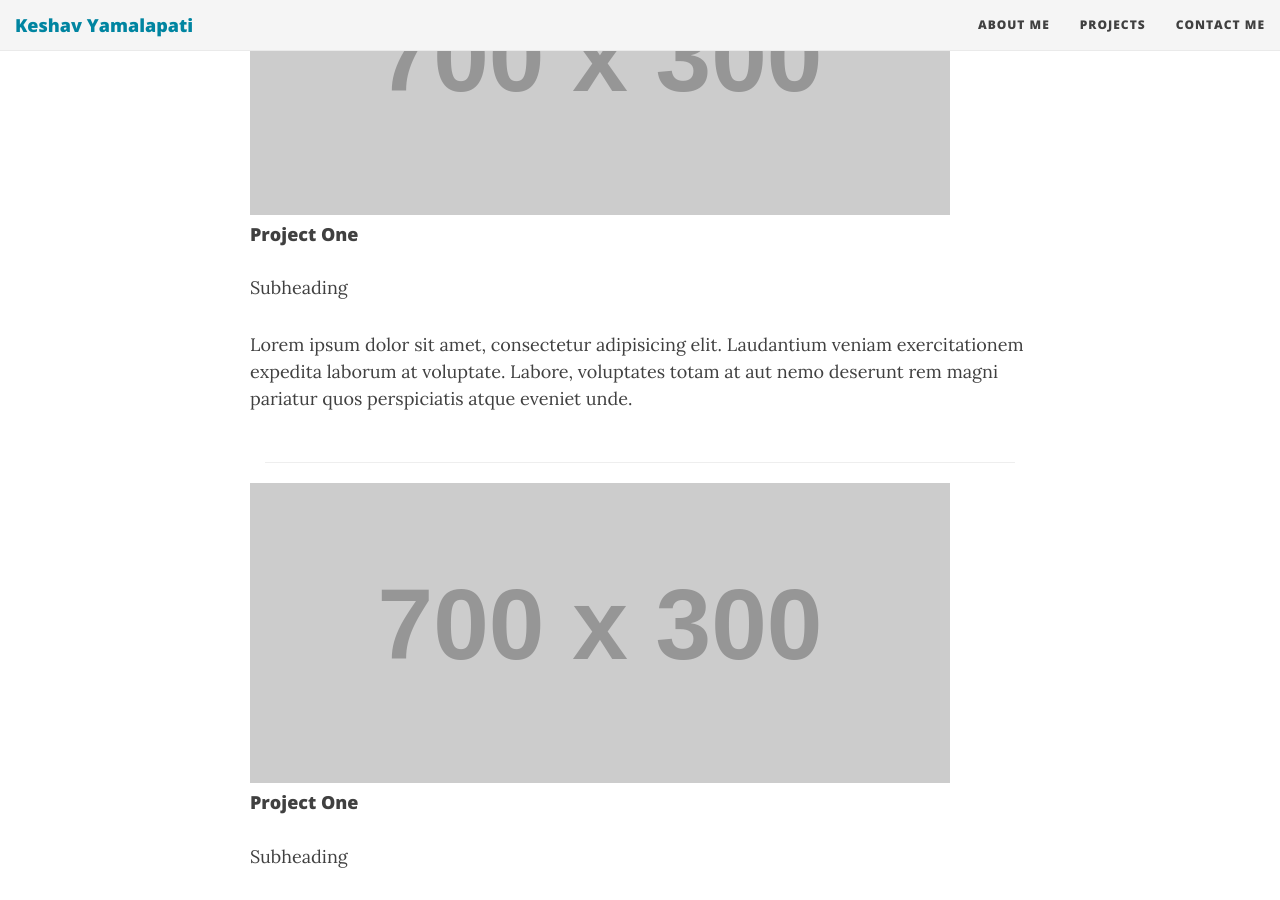
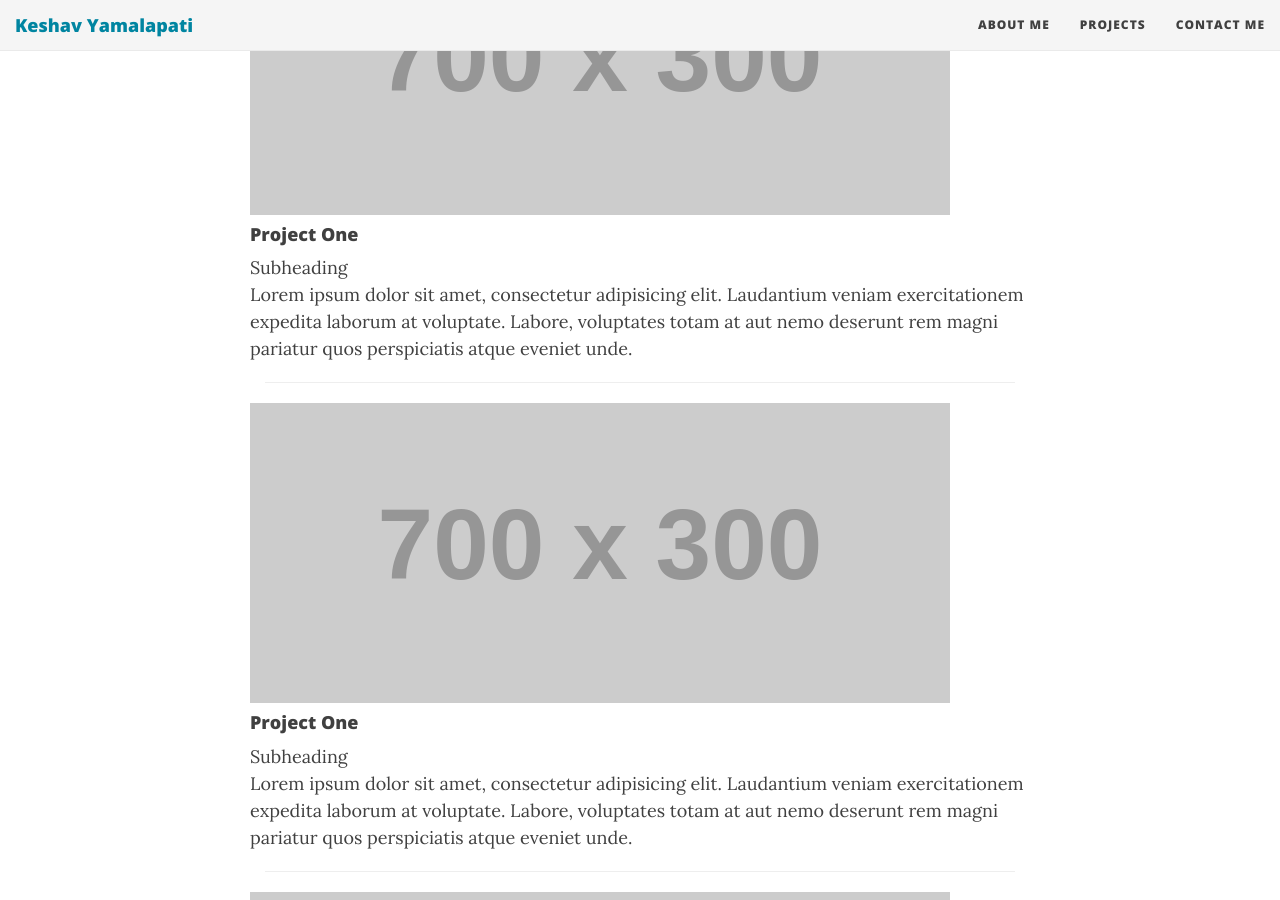
Before and after one commit to ykeshav/ykeshav.github.io, a Jekyll site: the page built from projects.html, in a window 1280 px wide and 900 px high, scrolled down 387 px. Built offline with Jekyll 4.4.1, drawn with Linux system fonts in a browser that asks for light colours; nearby versions of some CDN libraries.

Commit message:
removed margins for each project div

```diff
--- a/projects.html
+++ b/projects.html
@@ -10,8 +10,8 @@
     <img class="img-responsive" src="http://placehold.it/700x300" alt="">
   </a>
   <h4>Project One</h4>
-  <p>Subheading</p>
-  <p>Lorem ipsum dolor sit amet, consectetur adipisicing elit. Laudantium veniam exercitationem expedita laborum at
+  <p style="margin: 0px; !important;">Subheading</p>
+  <p style="margin: 0px; !important;">Lorem ipsum dolor sit amet, consectetur adipisicing elit. Laudantium veniam exercitationem expedita laborum at
     voluptate. Labore, voluptates totam at aut nemo deserunt rem magni pariatur quos perspiciatis atque eveniet
     unde.</p>
 </div>
@@ -24,8 +24,8 @@
     <img class="img-responsive" src="http://placehold.it/700x300" alt="">
   </a>
   <h4>Project One</h4>
-  <p>Subheading</p>
-  <p>Lorem ipsum dolor sit amet, consectetur adipisicing elit. Laudantium veniam exercitationem expedita laborum at
+  <p style="margin: 0px; !important;">Subheading</p>
+  <p style="margin: 0px; !important;">Lorem ipsum dolor sit amet, consectetur adipisicing elit. Laudantium veniam exercitationem expedita laborum at
     voluptate. Labore, voluptates totam at aut nemo deserunt rem magni pariatur quos perspiciatis atque eveniet
     unde.</p>
 </div>
@@ -39,8 +39,8 @@
     <img class="img-responsive" src="http://placehold.it/700x300" alt="">
   </a>
   <h4>Project One</h4>
-  <p>Subheading</p>
-  <p>Lorem ipsum dolor sit amet, consectetur adipisicing elit. Laudantium veniam exercitationem expedita laborum at
+  <p style="margin: 0px; !important;">Subheading</p>
+  <p style="margin: 0px; !important;">Lorem ipsum dolor sit amet, consectetur adipisicing elit. Laudantium veniam exercitationem expedita laborum at
     voluptate. Labore, voluptates totam at aut nemo deserunt rem magni pariatur quos perspiciatis atque eveniet
     unde.</p>
 </div>
@@ -54,8 +54,8 @@
     <img class="img-responsive" src="http://placehold.it/700x300" alt="">
   </a>
   <h4>Project One</h4>
-  <p>Subheading</p>
-  <p>Lorem ipsum dolor sit amet, consectetur adipisicing elit. Laudantium veniam exercitationem expedita laborum at
+  <p style="margin: 0px; !important;">Subheading</p>
+  <p style="margin: 0px; !important;">Lorem ipsum dolor sit amet, consectetur adipisicing elit. Laudantium veniam exercitationem expedita laborum at
     voluptate. Labore, voluptates totam at aut nemo deserunt rem magni pariatur quos perspiciatis atque eveniet
     unde.</p>
 </div>
@@ -69,8 +69,8 @@
     <img class="img-responsive" src="http://placehold.it/700x300" alt="">
   </a>
   <h4>Project One</h4>
-  <p>Subheading</p>
-  <p>Lorem ipsum dolor sit amet, consectetur adipisicing elit. Laudantium veniam exercitationem expedita laborum at
+  <p style="margin: 0px; !important;">Subheading</p>
+  <p style="margin: 0px; !important;">Lorem ipsum dolor sit amet, consectetur adipisicing elit. Laudantium veniam exercitationem expedita laborum at
     voluptate. Labore, voluptates totam at aut nemo deserunt rem magni pariatur quos perspiciatis atque eveniet
     unde.</p>
 </div>
```
